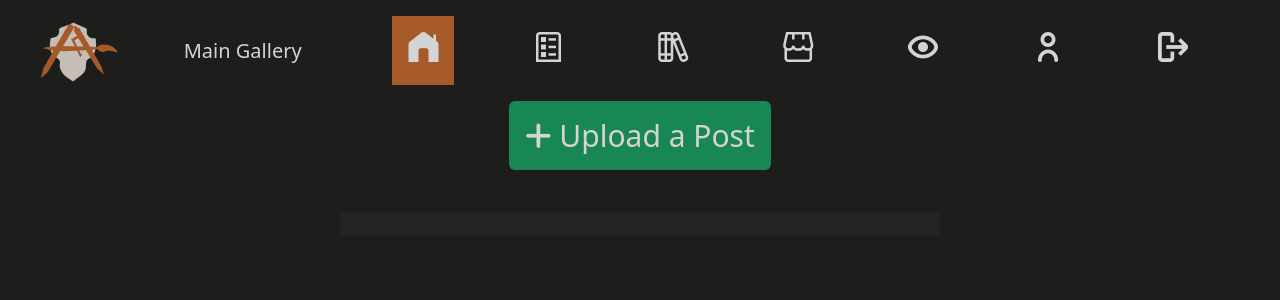
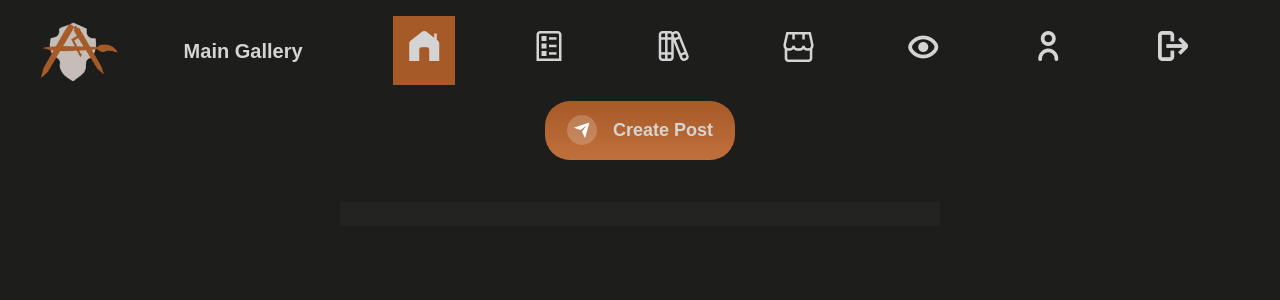
Before and after one commit to PHY5ZEKE/2itg_grp4_GuildArts, a PHP site: page /main.php in a window 1280 px wide. Shown: the top 300 px of the page. Run offline with PHP 8.4, Linux system fonts and the light colour scheme; the visitor is signed in with stand-in values (Sample User, id 1); data that the repository does not hold is empty; some libraries are stand-ins or nearby versions.

Commit message:
css changes

```diff
--- a/css/mainPageStyle.css
+++ b/css/mainPageStyle.css
@@ -158,28 +158,92 @@ p, p a{
 /* The hover of the icons */
 .hovertext {
 	position: relative;
+  }
 
-  }
-  /* This is the hovertext before hovering */
   .hovertext:before {
 	content: attr(data-hover);
 	visibility: hidden;
 	opacity: 0;
 	width: 140px;
-	background-color: black;
+	background-color: #000;
 	color: #fff;
 	text-align: center;
 	border-radius: 5px;
-	padding: 5px 0;
-	transition: opacity 1s ease-in-out;
+	padding: 5px;
+	transition: opacity 0.3s ease-in-out;
 
 	position: absolute;
 	z-index: 1;
-	left: 0;
-	top: 110%;
+	left: 50%;
+	transform: translateX(-50%);
+	top: calc(100% + 10px);
   }
-  /* This what happens after hovering */
+
   .hovertext:hover:before {
 	opacity: 1;
 	visibility: visible;
   }
+
+  .buttonPost {
+	font-family: inherit;
+	font-size: 18px;
+	background: linear-gradient(to bottom, #A65A28 0%, #c0703b 100%); /* Orange gradient */
+	color: white;
+	padding: 0.8em 1.2em;
+	display: flex;
+	align-items: center;
+	justify-content: center;
+	border: none;
+	border-radius: 25px;
+	transition: all 0.3s;
+  }
+
+  .buttonPost:hover {
+	transform: translateY(-3px);
+	box-shadow: 0px 8px 15px rgba(0, 0, 0, 0.3);
+  }
+
+  .buttonPost:active {
+	transform: scale(0.95);
+	box-shadow: 0px 2px 5px rgba(0, 0, 0, 0.2);
+  }
+
+  .buttonPost span {
+	display: block;
+	margin-left: 0.4em;
+	transition: all 0.3s;
+  }
+
+  .buttonPost svg {
+	width: 18px;
+	height: 18px;
+	fill: white;
+	transition: all 0.3s;
+  }
+
+  .buttonPost .svg-wrapper {
+	display: flex;
+	align-items: center;
+	justify-content: center;
+	width: 30px;
+	height: 30px;
+	border-radius: 50%;
+	background-color: rgba(255, 255, 255, 0.2);
+	margin-right: 0.5em;
+	transition: all 0.3s;
+  }
+
+  .buttonPost:hover .svg-wrapper {
+	background-color: rgba(255, 255, 255, 0.5);
+  }
+
+  .buttonPost:hover svg {
+	transform: rotate(45deg);
+  }
+
+  a{
+	text-decoration: none;
+	font-family: 'Montserrat', sans-serif;
+	font-weight:bolder;
+
+  }
--- a/main.php
+++ b/main.php
@@ -75,7 +75,22 @@ if (!isset($_SESSION['loggedin'])) {
                   </div>
                 </div>
               </nav>
-              <center><a href="uploadGallery.php" class="btn btn-success"><i class="fa fa-plus"></i> Upload a Post</a></center>
+              <center>
+
+              <button class="buttonPost">
+                <div class="svg-wrapper-1">
+                  <div class="svg-wrapper">
+                    <svg xmlns="http://www.w3.org/2000/svg" viewBox="0 0 24 24" width="24" height="24">
+                      <path fill="none" d="M0 0h24v24H0z"></path>
+                      <path fill="currentColor" d="M1.946 9.315c-.522-.174-.527-.455.01-.634l19.087-6.362c.529-.176.832.12.684.638l-5.454 19.086c-.15.529-.455.547-.679.045L12 14l6-8-8 6-8.054-2.685z"></path>
+                    </svg>
+                  </div>
+                </div>
+                <span><a href="uploadGallery.php" style="color:#D4D4D4;"> Create Post</a></span>
+              </button>
+
+
+            </center>
 		<div class="content">
 
 
--- a/virtualExhibit.html
+++ b/virtualExhibit.html
@@ -34,7 +34,7 @@
 
           <!--Home-->
           <span class="hovertext" data-hover="Home">
-            <a href="main.php"><button class="btnNow"><i class="fi fi-ss-house-chimney"></i></button></a>
+            <a href="main.php"><button class="btn"><i class="fi fi-ss-house-chimney"></i></button></a>
             </span>
             <!--Online Workshops-->
             <span class="hovertext" data-hover="Online Workshops">
@@ -50,7 +50,7 @@
           </span>
             <!--Virtual Exhibit-->
             <span class="hovertext" data-hover="Virtual Exhibit">
-          <button class="btn"><i class="fi fi-br-eye"></i></button>
+          <button class="btnNow"><i class="fi fi-br-eye"></i></button>
           </span>
           <!--Profile-->
           <span class="hovertext" data-hover="Profile">
--- a/workshop.html
+++ b/workshop.html
@@ -30,11 +30,11 @@
 
                   <!--Home-->
                   <span class="hovertext" data-hover="Home">
-                    <a href="main.php"><button class="btnNow"><i class="fi fi-ss-house-chimney"></i></button></a>
+                    <a href="main.php"><button class="btn"><i class="fi fi-ss-house-chimney"></i></button></a>
                     </span>
                     <!--Online Workshops-->
                     <span class="hovertext" data-hover="Online Workshops">
-                  <button class="btn"><i class="fi fi-rs-ballot"></i></button>
+                  <button class="btnNow"><i class="fi fi-rs-ballot"></i></button>
                   </span>
                     <!--Resource Library-->
                     <span class="hovertext" data-hover="Resource Library">
```
